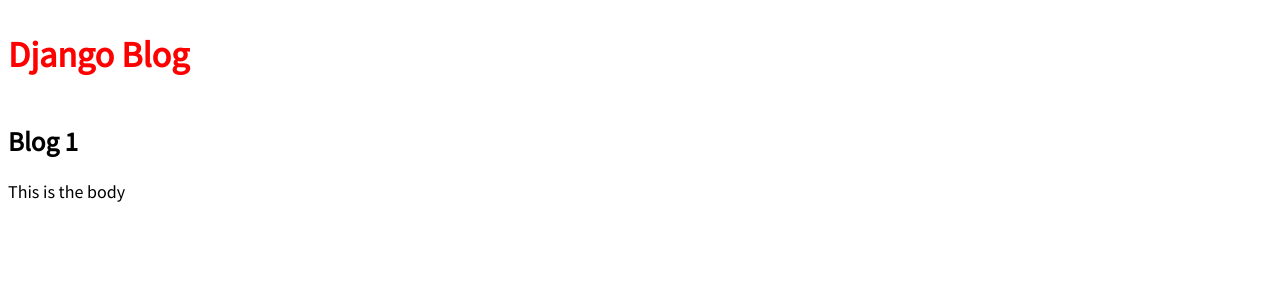
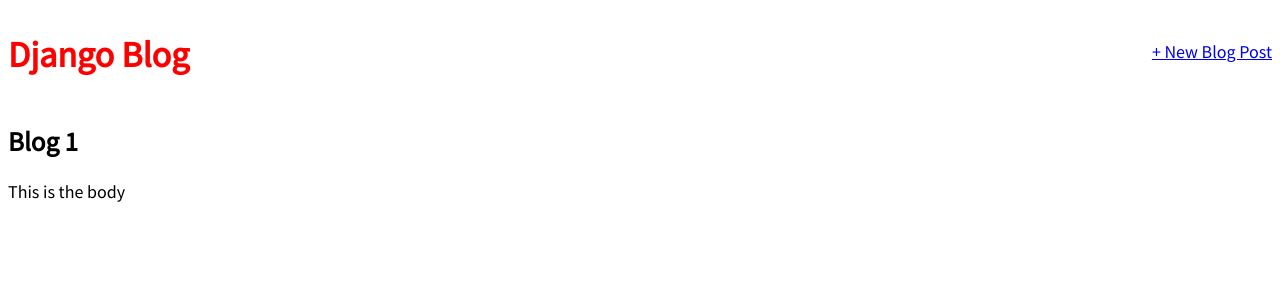
Before and after one commit to DhruvDiwan/blogApp, a Django app: page /blog/1/ in a window 1280 px wide. Shown: the top 300 px of the page. Run offline with Django 3.2, Linux system fonts and the light colour scheme; data comes from the database, SQL or seed files in the repository.

Commit message:
base.html created for form

```diff
--- a/Templates/base.html
+++ b/Templates/base.html
@@ -8,7 +8,12 @@
 </head>
 <body>
 	<header>
-		<h1><a href="{% url 'home' %}">Django Blog</a></h1>
+		<div class="nav-left">
+			<h1><a href="{% url 'home' %}">Django Blog</a></h1>
+		</div>
+		<div class="nav-right">
+			<a href="{% url 'blog_new' %}">+ New Blog Post</a>
+		</div>
 	</header>
 	<div>
 		{% block content %}
```
